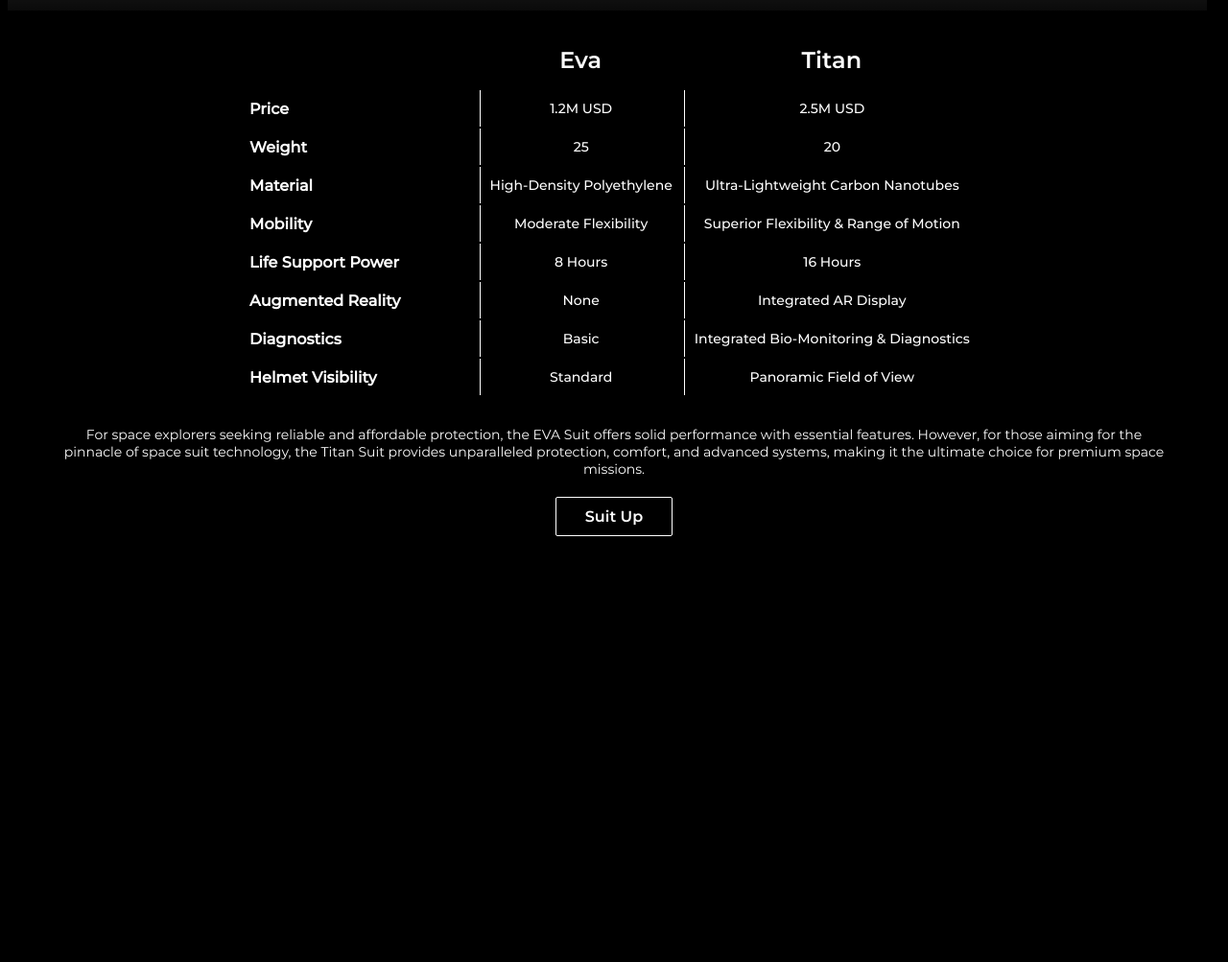
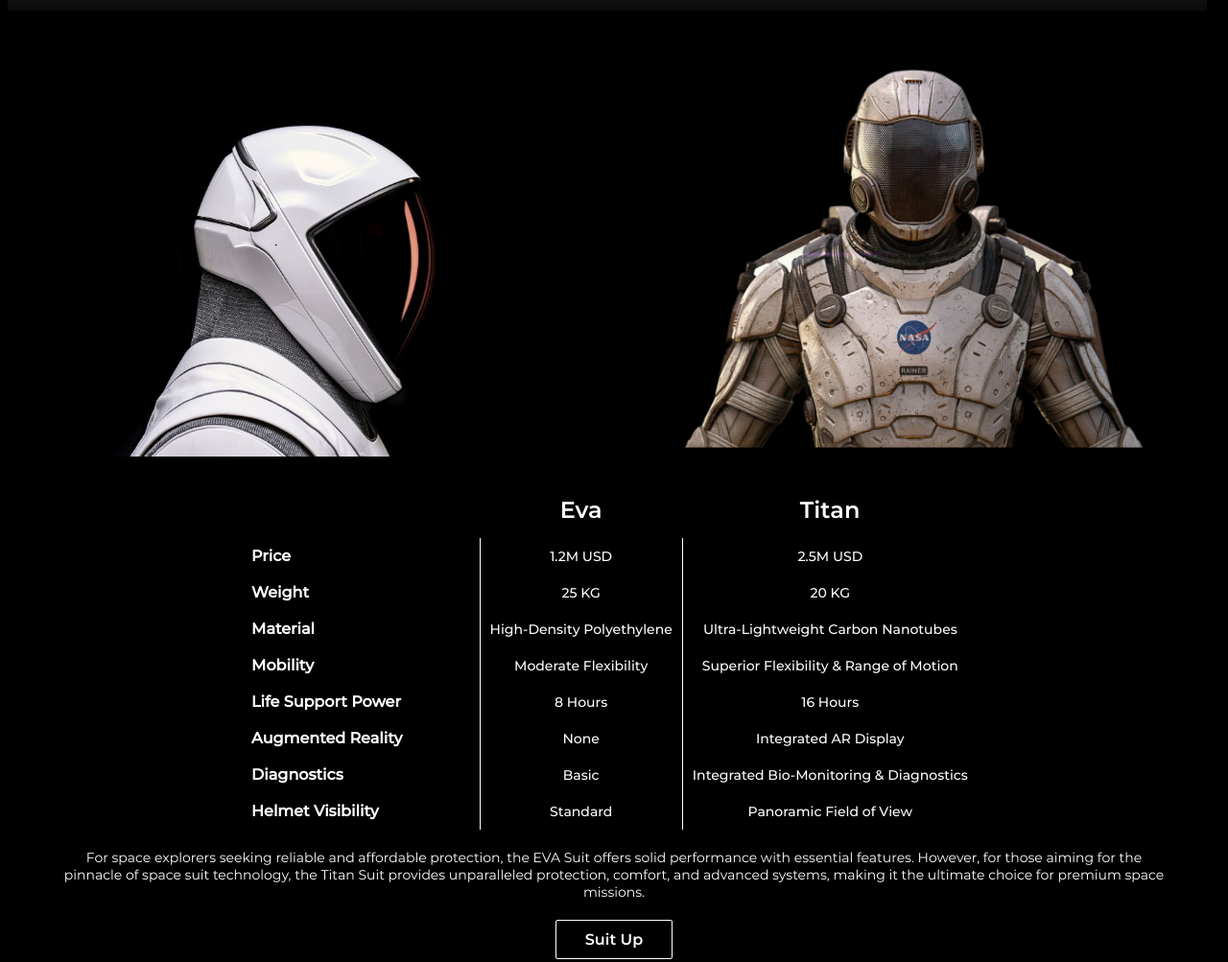
Before and after one commit to krat00s/practice, a plain HTML site: page index.html in a window 1280 px wide. Shown: the part 820-1823 px from the top of the page at 96% size. Before the commit the page ends 1419 px from the top, so only its background shows below. Drawn offline with Linux system fonts and the light colour scheme; grey boxes are pictures that could not be loaded.

Commit message:
update 3

```diff
--- a/index.html
+++ b/index.html
@@ -8,11 +8,32 @@
 
 </head>
 <body>
+    <div class="title">
         <h1>Future of Space Travel</h1>
+    </div>
+
+    <div class="sub">
         <p>Experience the wonders of the cosmos firsthand and become a space pioneer</p>
+    </div>
+
     <div class="earthgif">
         <img width="1250" height="600" src="Earth_Views-2 (online-video-cutter.com) (1).gif">
     </div>
+
+    <div class="row-suit">
+
+
+        <div class="showcase-suit">
+
+            <img src="Eva_Suit_Desktop_alternate_1cf9bae18e (1).jpg" class="space-suit">
+            <img src="Exo-Suit-Concept-by-Riyahd-Cassiem_Spacesuit_Space_-2-fotor-bg-remover-20240517172039.png" class="space-suit">
+        </div>
+    </div>
+
+
+    <div class="table">
+
+
         <table>
             <tr>
                 <th></th><th>Eva</th> <th>Titan</th>
@@ -21,7 +42,7 @@
                 <td>Price</td><td>1.2M USD</td><td> 2.5M USD</td>
             </tr>
             <tr>
-            <td>Weight</td><td>25</td><td>20</td>
+                <td>Weight</td><td>25 KG</td><td>20 KG</td>
             </tr>
             <tr>
                 <td>Material</td><td>High-Density Polyethylene	</td><td>Ultra-Lightweight Carbon Nanotubes</td>
@@ -45,6 +66,8 @@
                 </td>
             </tr>
         </table>
+    </div>
+
     <p>For space explorers seeking reliable and affordable protection, the EVA Suit offers solid performance with essential features. However, for those aiming for the pinnacle of space suit technology, the Titan Suit provides unparalleled protection, comfort, and advanced systems, making it the ultimate choice for premium space missions.</p>
     <button class="button-cta" onclick="window.location.href='order-page-url'">
         Suit Up
--- a/style.css
+++ b/style.css
@@ -36,6 +36,8 @@ p{
 
 }
 table{
+
+    border-collapse:collapse;
     margin-left: auto;
     margin-right: auto;
     color: white;
@@ -44,6 +46,35 @@ table{
 
 
 }
+
+div.showcase-suit{
+
+    display: flex;
+    justify-content: space-between;
+    margin-bottom: 20px;
+
+}
+
+.space-suit {
+    width: 48%;
+    border-radius: 10px;
+}
+
+img{
+    max-width: 100%;
+    max-height: 100%;
+
+}
+
+.space-suit:hover {
+    transform: scale(1.05) translateY(-10%);
+    transition: transform 0.6s ease, box-shadow 0.6s ease;
+    /* box-shadow: 0 10px 20px rgba(0, 0, 0, 0.5); */
+}
+
+
+
+
 th{
     font-weight: bold;
     font-size: x-large;
@@ -91,7 +122,29 @@ body{
     margin-bottom: 40px;
     display: block;
 
+}
 
+.title h1{
+    overflow: hidden;
+    animation: slideBot 1s ease-out;
+
+}
+
+.sub{
+    overflow: hidden;
+    animation: slideBot 1s ease-out;
+}
+
+@keyframes slideBot{
+    from{
+        transform: translateY(100%);
+        opacity: 0%;
+    }
+
+    to{
+        transform: translateY(0%);
+        opacity: 100%;
+    }
 }
 
 .button-cta:hover {
```
Also changed, not shown: Eva_Suit_Desktop_alternate_1cf9bae18e (1).jpg (added), Exo-Suit-Concept-by-Riyahd-Cassiem_Spacesuit_Space_-2-fotor-bg-remover-20240517172039.png (added), 1 other file. Lines whose indentation alone changed are shown as unchanged.
